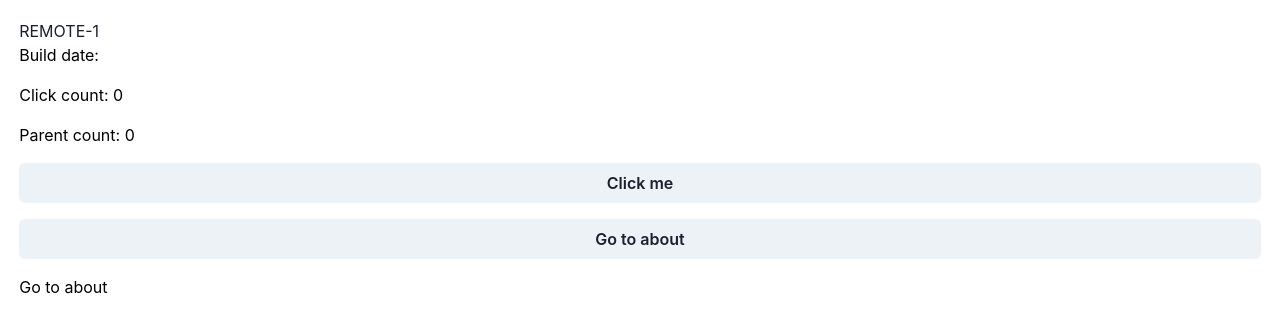
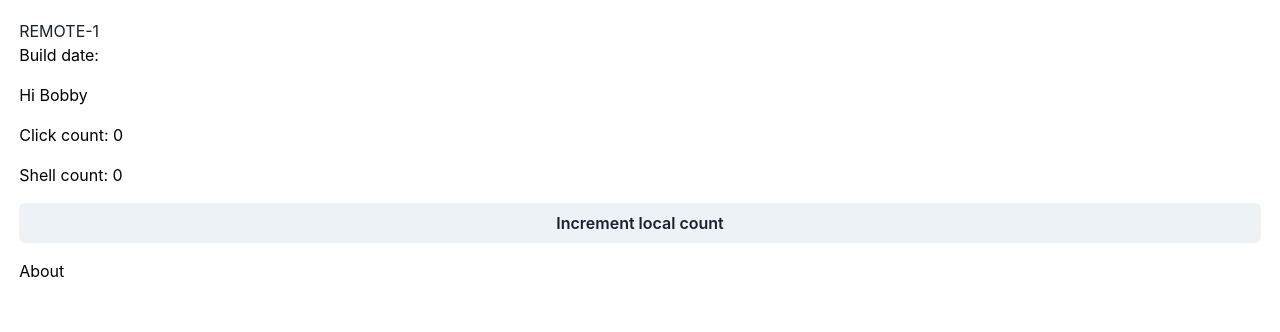
Before and after one commit to coryhouse/remote-1, a React app: page / in a window 1280 px wide. Shown: the top 332 px of the page. Built offline with nearby package versions, Linux system fonts and the light colour scheme.

Commit message:
Use props

```diff
--- a/src/components/RemoteOne.tsx
+++ b/src/components/RemoteOne.tsx
@@ -8,10 +8,11 @@
 // TODO: Publish this type in an npm package so all remotes can reference it (or, even simpler, put remotes and shell in a monorepo)
 type RemoteProps = {
   parentCount: number;
-  nav: (url: string) => void;
+  urls: Record<"about" | "home", string>;
+  user: { id: number; name: string };
 };
 
-export default function RemoteOne({ nav, parentCount }: RemoteProps) {
+export default function RemoteOne({ urls, user, parentCount }: RemoteProps) {
   const [count, setCount] = useState(0);
 
   const location = useLocation();
@@ -19,12 +20,12 @@
   return (
     <Flex color="#000" gap="1rem" direction="column">
       <p>Build date: {buildDate}</p>
+      <p>Hi {user.name}</p>
       <Text>Click count: {count} </Text>
-      <Text>Parent count: {parentCount} </Text>
-      <Button onClick={() => setCount(count + 1)}>Click me</Button>
+      <Text>Shell count: {parentCount} </Text>
+      <Button onClick={() => setCount(count + 1)}>Increment local count</Button>
 
-      <Button onClick={() => nav("/about")}>Go to about</Button>
-      <Link to="/about">Go to about</Link>
+      <Link to={urls.about}>About</Link>
       {location.pathname !== "/" && (
         <Button as={Link} to="/">
           Back to shell
```
